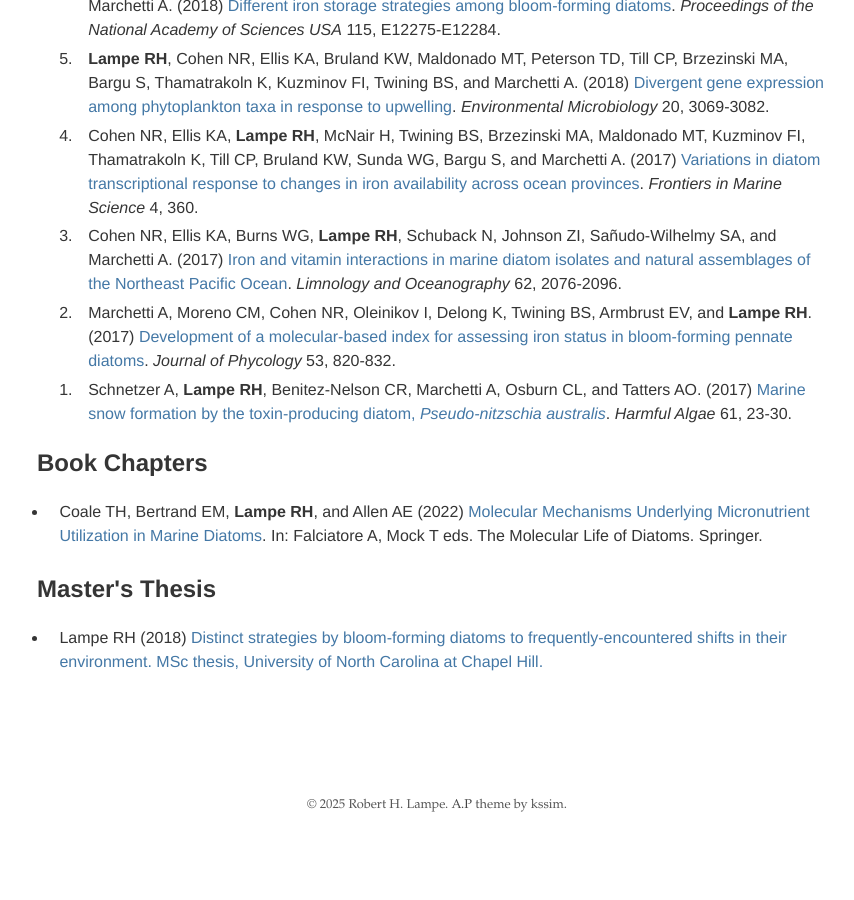
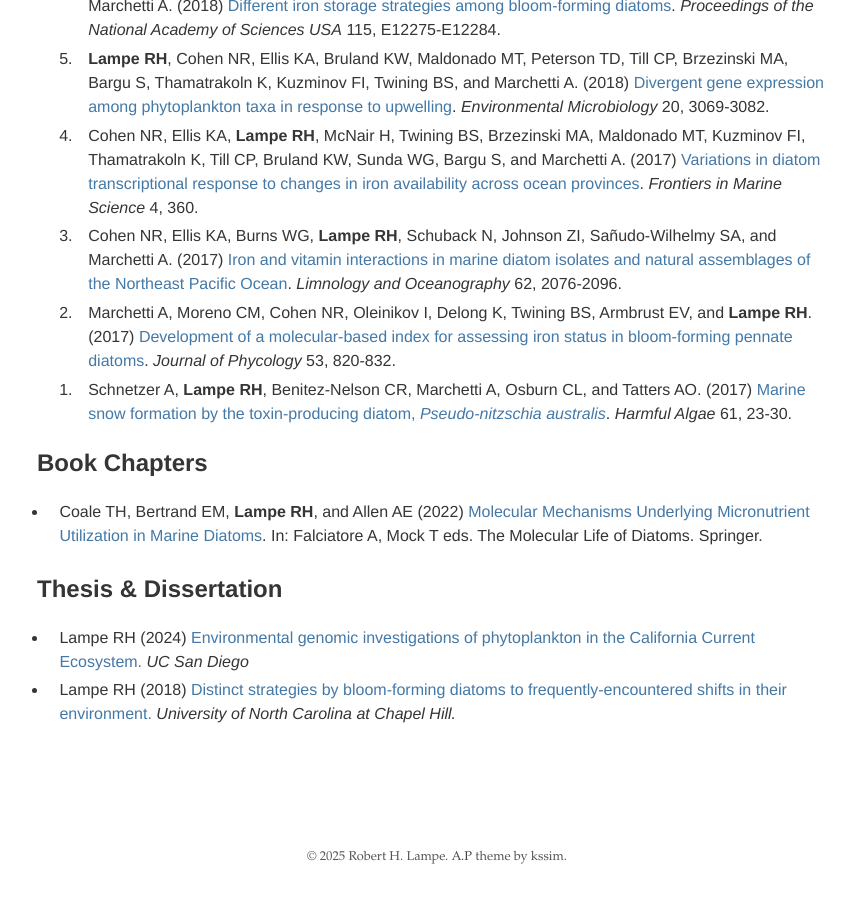
Before and after one commit to rhlampe/rhlampe.github.io, a Jekyll site: the page built from publications/index.html, in a window 1280 px wide and 900 px high, scrolled down 1414 px. Shown: the whole window, without its empty margins (203-1057 px from the left). Built offline with Jekyll 4.4.1, drawn with Linux system fonts in a browser that asks for light colours; before the commit the page ends 2262 px from its top, so only the background shows below that.

Commit message:
add dissertation

```diff
--- a/publications/index.html
+++ b/publications/index.html
@@ -39,7 +39,8 @@ title: Publications
   <li>Coale TH, Bertrand EM, <b>Lampe RH</b>, and Allen AE (2022) <a href="https://doi.org/10.1007/978-3-030-92499-7_20">Molecular Mechanisms Underlying Micronutrient Utilization in Marine Diatoms</a>. In: Falciatore A, Mock T eds. The Molecular Life of Diatoms. Springer.</li>
 </ul>
 
-<h2>Master's Thesis</h2>
+<h2>Thesis &amp; Dissertation</h2>
 <ul>
-  <li>Lampe RH (2018) <a href="https://cdr.lib.unc.edu/record/uuid:b1a96afd-a2b1-4a7d-a6a1-968254dee6d7">Distinct strategies by bloom-forming diatoms to frequently-encountered shifts in their environment. MSc thesis, University of North Carolina at Chapel Hill.</a></li>
+  <li>Lampe RH (2024) <a href="https://escholarship.org/uc/item/3wx077tt">Environmental genomic investigations of phytoplankton in the California Current Ecosystem.</a> <i>UC San Diego</i></li>
+  <li>Lampe RH (2018) <a href="https://cdr.lib.unc.edu/record/uuid:b1a96afd-a2b1-4a7d-a6a1-968254dee6d7">Distinct strategies by bloom-forming diatoms to frequently-encountered shifts in their environment.</a> <i>University of North Carolina at Chapel Hill.</i></li>
 </ul>
```
